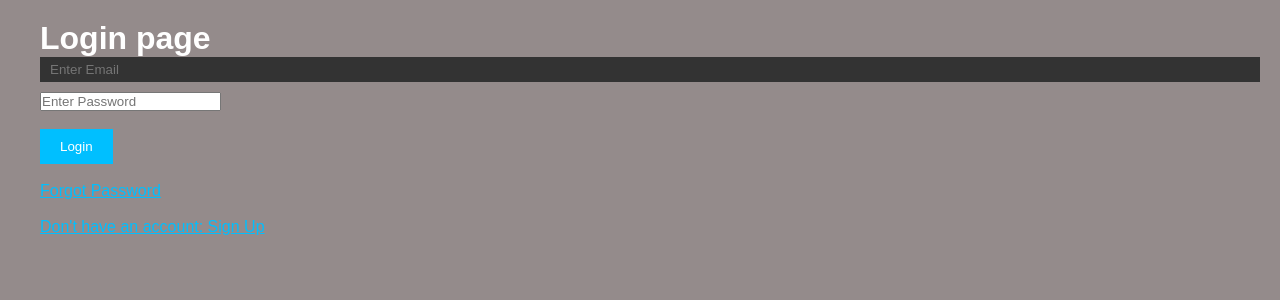
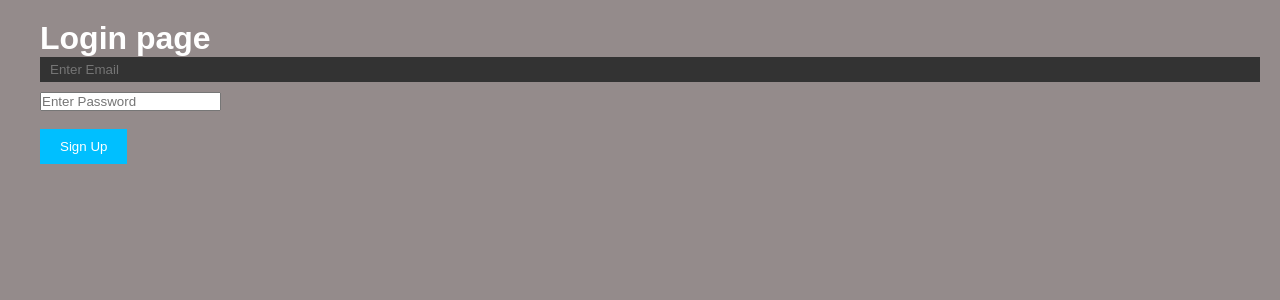
Before and after one commit to sophakabuso/react-expense-tracker, a React (Create React App) app: page / in a window 1280 px wide. Shown: the top 300 px of the page. Built offline with nearby package versions, Linux system fonts and the light colour scheme; no server answers; the database is empty.

Commit message:
add-redux

```diff
--- a/src/app/store.js
+++ b/src/app/store.js
@@ -0,0 +1,10 @@
+import { configureStore } from '@reduxjs/toolkit';
+import authReducer from '../authreducer/Auth';
+
+const store = configureStore({
+  reducer: {
+    auth: authReducer,
+  },
+});
+
+export default store;
--- /dev/null
+++ b/src/authreducer/Auth.js
@@ -0,0 +1,39 @@
+import { createSlice } from '@reduxjs/toolkit';
+import { getAuth, createUserWithEmailAndPassword, signInWithEmailAndPassword } from 'firebase/auth';
+
+const auth = getAuth(); // Get the Firebase auth instance
+
+export const authSlice = createSlice({
+  name: 'auth',
+  initialState: {
+    user: {
+      email: '',
+      password: ''
+    },
+    registrationSuccess: false // Flag to indicate successful registration
+  },
+  reducers: {
+    signUp: (state, action) => {
+      createUserWithEmailAndPassword(auth, action.payload.email, action.payload.password)
+        .then(() => {
+          state.registrationSuccess = true; // Set the registrationSuccess flag
+        })
+        .catch((error) => {
+          console.log(error.message);
+        });
+    },
+    signIn: (state, action) => {
+      signInWithEmailAndPassword(auth, action.payload.email, action.payload.password)
+        .then(() => {
+          state.user = { email: action.payload.email, password: action.payload.password };
+          state.loginSuccess = true; // Set the loginSuccess flag
+        })
+        .catch((error) => {
+          console.log(error.message);
+        });
+    }
+  }
+});
+
+export const { signUp, signIn } = authSlice.actions;
+export default authSlice.reducer;
--- a/src/components/Login.js
+++ b/src/components/Login.js
@@ -1,31 +1,35 @@
-import React from 'react';
-import { signInWithEmailAndPassword } from 'firebase/auth';
-import { useState } from 'react';
+import React, { useState, useEffect } from 'react';
 import { useHistory, Link } from 'react-router-dom';
-import { auth } from '../config/firebase';
-
+import { useDispatch, useSelector } from 'react-redux';
+import { signUp } from '../authreducer/Auth';
 
 function Login() {
   const history = useHistory();
   const [email, setEmail] = useState('');
   const [password, setPassword] = useState('');
 
-  const goToHomePage = () => {
-    signInWithEmailAndPassword(auth, email, password)
-      .then(() => {
-        alert('Login Success');
-        history.push('/home');
-      })
-      .catch((error) => {
-        // Handle login error
-      });
+  const dispatch = useDispatch();
+
+  const registrationSuccess = useSelector((state) => state.auth.registrationSuccess);
+
+  useEffect(() => {
+    if (registrationSuccess) {
+      displaySuccessMessage();
+    }
+  }, [registrationSuccess]);
+
+  const displaySuccessMessage = () => {
+    alert('Registration Success');
+  };
+
+  const handleSignUp = () => {
+    dispatch(signUp({ email, password }));
   };
 
   return (
-    <div>
+    <div className='container'>
       <h1>Login page</h1>
 
-      {/* Input fields to enter email and password */}
       <input
         type="text"
         placeholder="Enter Email"
@@ -36,13 +40,10 @@ function Login() {
         placeholder="Enter Password"
         onChange={(e) => setPassword(e.target.value)}
       />
-      <br></br>
-      <br></br>
-      <button onClick={goToHomePage}>Login</button>
-      <br></br>
-      <br></br>
-      <Link to="/forgotpassword">Forgot Password</Link><br></br><br></br>
-      <Link to="/signUp">Don't have an account: Sign Up</Link>
+      <br /><br />
+      <button onClick={handleSignUp}>Sign Up</button>
+      <br /><br />
+      {/* Rest of the code... */}
     </div>
   );
 }
--- a/src/components/SignUp.js
+++ b/src/components/SignUp.js
@@ -2,13 +2,17 @@ import React from "react";
 import { createUserWithEmailAndPassword } from 'firebase/auth';
 import { auth } from "../config/firebase";
 import { useState } from "react";
+import { UseSelector, useDispatch} from "react-redux";
+import { signUp } from "../authreducer/Auth";
 
 function SignUp() {
   // State variables for email and password
   const [email, setEmail] = useState('');
   const [password, setPassword] = useState('');
 
-  const register = () => {
+  const dispatch = useDispatch()
+
+ /* const register = () => {
     // Create a user with email and password using Firebase authentication
     createUserWithEmailAndPassword(auth, email, password)
       .then(() => {
@@ -17,7 +21,7 @@ function SignUp() {
       .catch((error) => {
         console.log(error.message);
       });
-  };
+  }*/
 
   return (
     <div>
@@ -37,7 +41,7 @@ function SignUp() {
       />
       <br></br>
       <br></br>
-      <button onClick={register}>Sign Up</button>
+      <button onClick={()=>dispatch(signUp(email,password))}>Sign Up</button>
     </div>
   );
 }
```
Also changed, not shown: src/index.js (+5 -2 lines).
